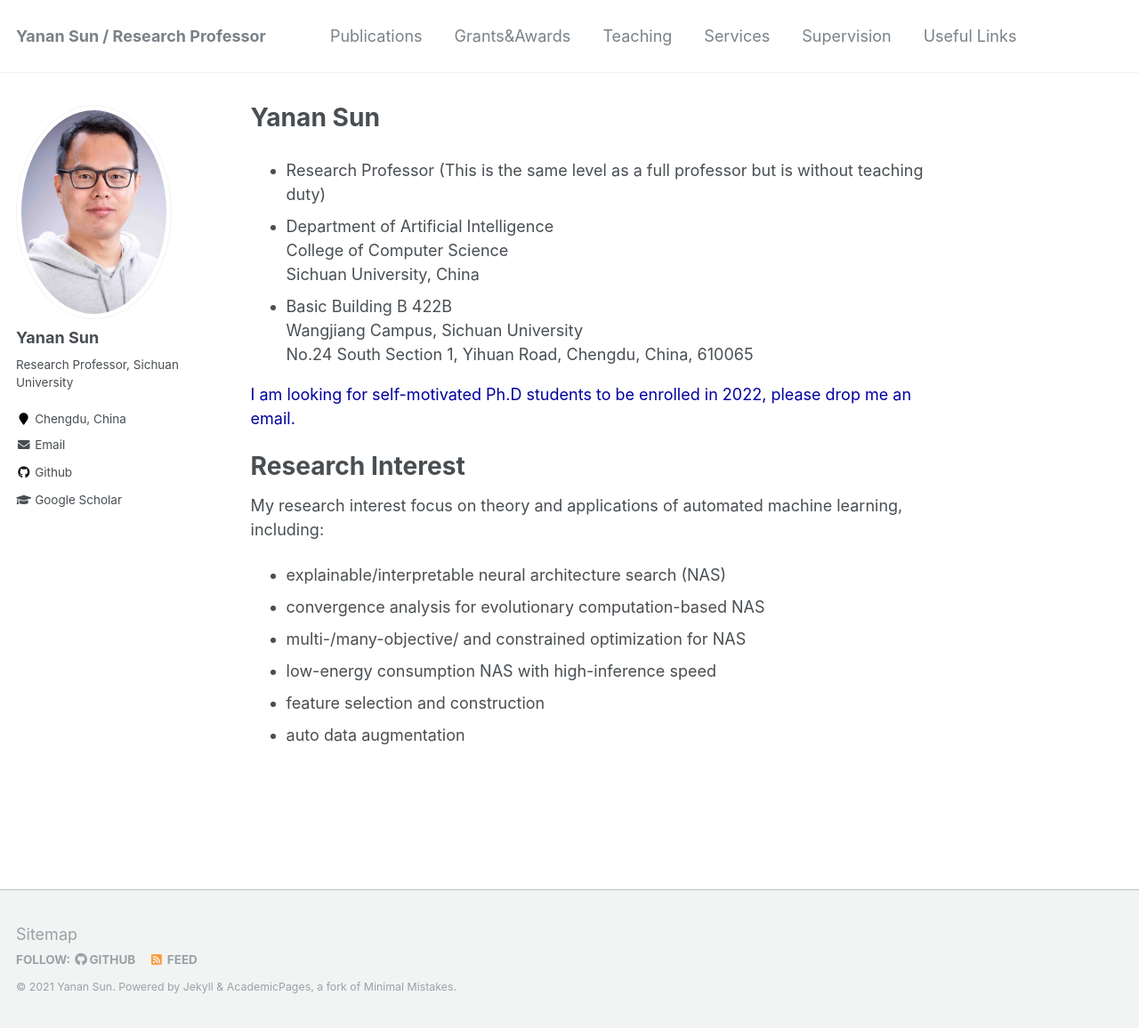
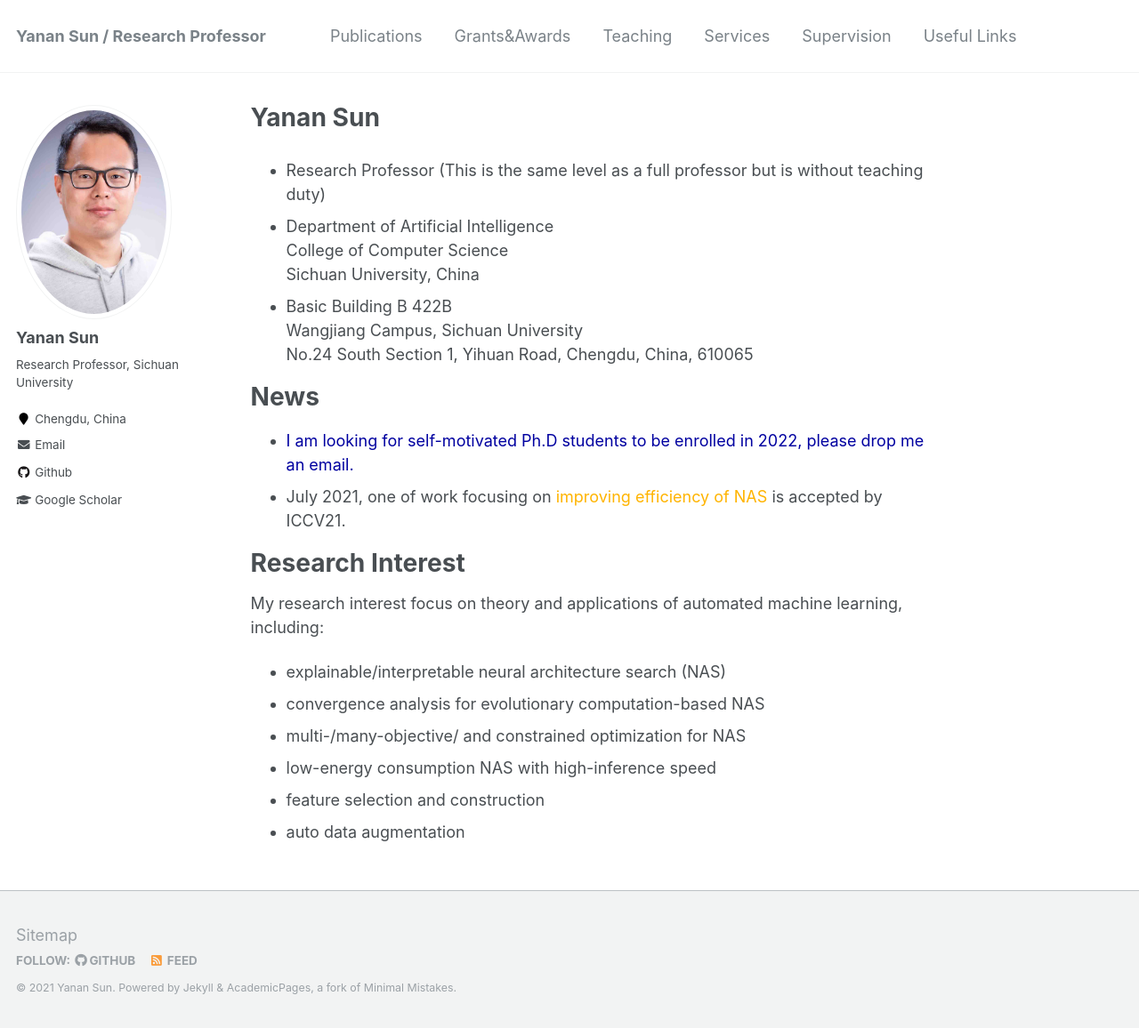
Before and after one commit to yn-sun/yn-sun.github.io, a Jekyll site: the page built from _pages/about.md, in a window 1280 px wide and 1156 px high. Shown: the whole window at 89% size. Built offline with Jekyll 4.4.1, drawn with Linux system fonts in a browser that asks for light colours; comment, search, counter and statistics services are not loaded.

Commit message:
Update about.md

```diff
--- a/_pages/about.md
+++ b/_pages/about.md
@@ -16,7 +16,10 @@ Sichuan University, China
 Wangjiang Campus, Sichuan University\\
 No.24 South Section 1, Yihuan Road, Chengdu, China, 610065
 
-<span style="color: #0000a0">I am looking for self-motivated Ph.D students to be enrolled in 2022, please drop me an email.</span>
+News
+======
+* <span style="color: #0000a0">I am looking for self-motivated Ph.D students to be enrolled in 2022, please drop me an email.</span>
+* July 2021, one of work focusing on <span style="color: #FFB400">improving efficiency of NAS</span> is accepted by ICCV21.
 
 Research Interest
 ======
```
